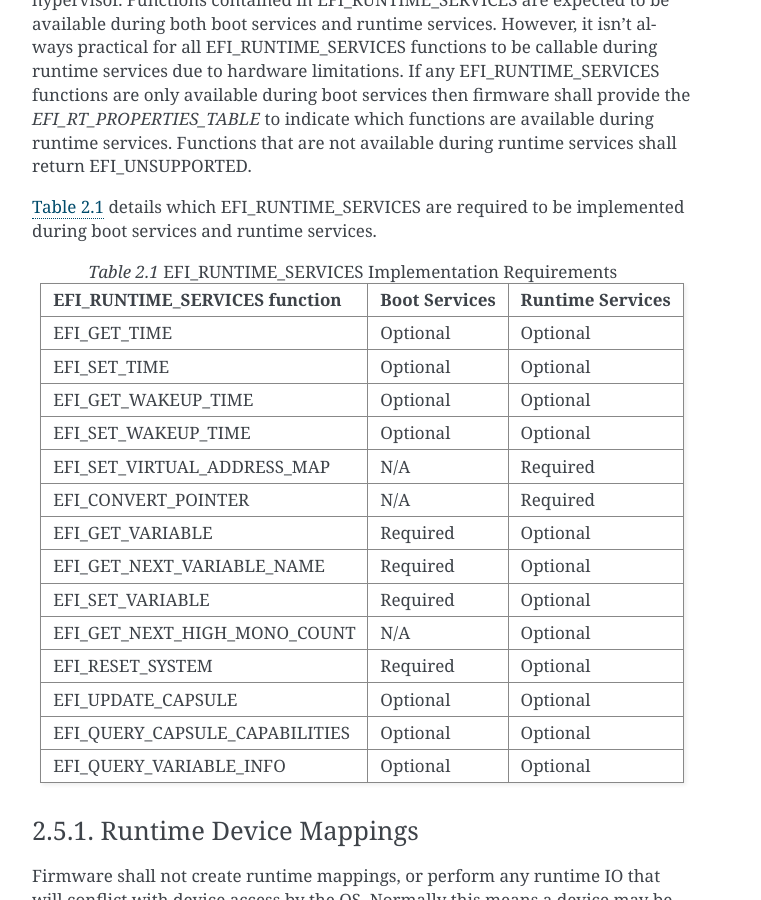
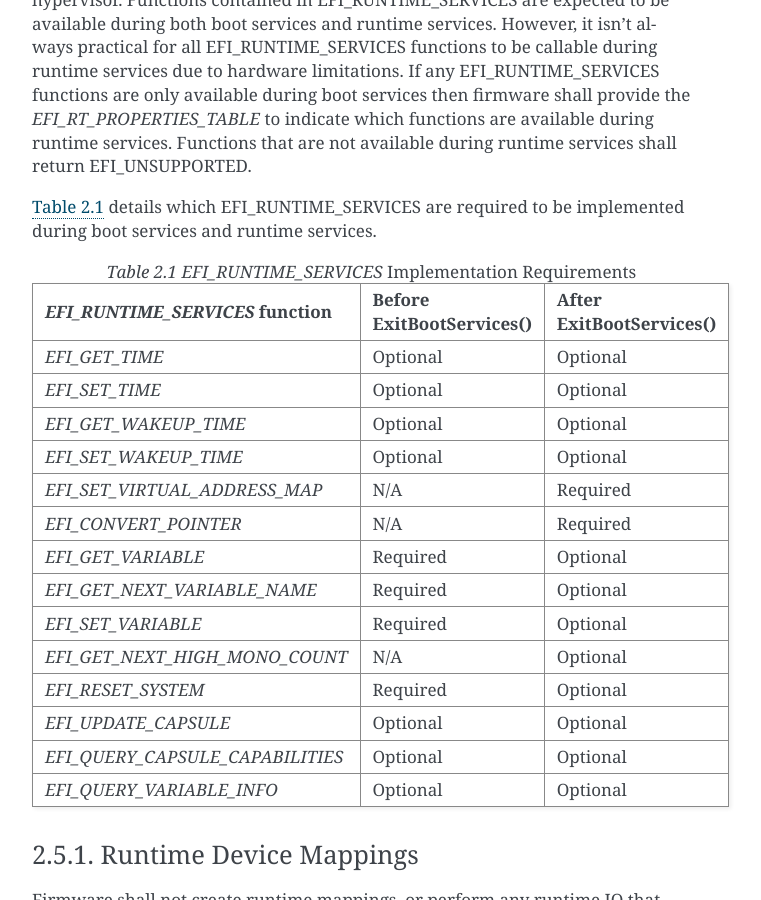
Before and after one commit to ARM-software/ebbr, a Sphinx documentation site: the page built from source/chapter2-uefi.rst, in a window 1280 px wide and 900 px high, scrolled down 2964 px. Shown: the whole window, without its empty margins (388-1149 px from the left). Built offline with Sphinx 7.4.7, drawn with Linux system fonts in a browser that asks for light colours.

Commit message:
Change required services table titles to be more accurate
The table was using the headings "Boot Services" and "Runtime Services"
to describe which services need to be available both before and after
the call to ExitBootServices(). This is confusing because "Boot
Services" describes functions that are available only before the call to
ExitBootServices(), and "Runtime Services" are functions that may be
available both before and after ExitBootServices().

Change the table headings to not using confusing terms.
At the same time, reformat table to be easier to edit

Signed-off-by: Grant Likely <grant.likely@arm.com>

```diff
--- a/source/chapter2-uefi.rst
+++ b/source/chapter2-uefi.rst
@@ -151,26 +151,55 @@ EFI_UNSUPPORTED.
 are required to be implemented during boot services and runtime services.
 
 .. _uefi_runtime_service_requirements:
-.. table:: EFI_RUNTIME_SERVICES Implementation Requirements
+.. list-table:: `EFI_RUNTIME_SERVICES` Implementation Requirements
+   :widths: 40 30 30
+   :header-rows: 1
 
-   ============================== ============= ================
-   EFI_RUNTIME_SERVICES function  Boot Services Runtime Services
-   ============================== ============= ================
-   EFI_GET_TIME                   Optional      Optional
-   EFI_SET_TIME                   Optional      Optional
-   EFI_GET_WAKEUP_TIME            Optional      Optional
-   EFI_SET_WAKEUP_TIME            Optional      Optional
-   EFI_SET_VIRTUAL_ADDRESS_MAP    N/A           Required
-   EFI_CONVERT_POINTER            N/A           Required
-   EFI_GET_VARIABLE               Required      Optional
-   EFI_GET_NEXT_VARIABLE_NAME     Required      Optional
-   EFI_SET_VARIABLE               Required      Optional
-   EFI_GET_NEXT_HIGH_MONO_COUNT   N/A           Optional
-   EFI_RESET_SYSTEM               Required      Optional
-   EFI_UPDATE_CAPSULE             Optional      Optional
-   EFI_QUERY_CAPSULE_CAPABILITIES Optional      Optional
-   EFI_QUERY_VARIABLE_INFO        Optional      Optional
-   ============================== ============= ================
+   * - `EFI_RUNTIME_SERVICES` function
+     - Before ExitBootServices()
+     - After ExitBootServices()
+   * - `EFI_GET_TIME`
+     - Optional
+     - Optional
+   * - `EFI_SET_TIME`
+     - Optional
+     - Optional
+   * - `EFI_GET_WAKEUP_TIME`
+     - Optional
+     - Optional
+   * - `EFI_SET_WAKEUP_TIME`
+     - Optional
+     - Optional
+   * - `EFI_SET_VIRTUAL_ADDRESS_MAP`
+     - N/A
+     - Required
+   * - `EFI_CONVERT_POINTER`
+     - N/A
+     - Required
+   * - `EFI_GET_VARIABLE`
+     - Required
+     - Optional
+   * - `EFI_GET_NEXT_VARIABLE_NAME`
+     - Required
+     - Optional
+   * - `EFI_SET_VARIABLE`
+     - Required
+     - Optional
+   * - `EFI_GET_NEXT_HIGH_MONO_COUNT`
+     - N/A
+     - Optional
+   * - `EFI_RESET_SYSTEM`
+     - Required
+     - Optional
+   * - `EFI_UPDATE_CAPSULE`
+     - Optional
+     - Optional
+   * - `EFI_QUERY_CAPSULE_CAPABILITIES`
+     - Optional
+     - Optional
+   * - `EFI_QUERY_VARIABLE_INFO`
+     - Optional
+     - Optional
 
 Runtime Device Mappings
 -----------------------
```
